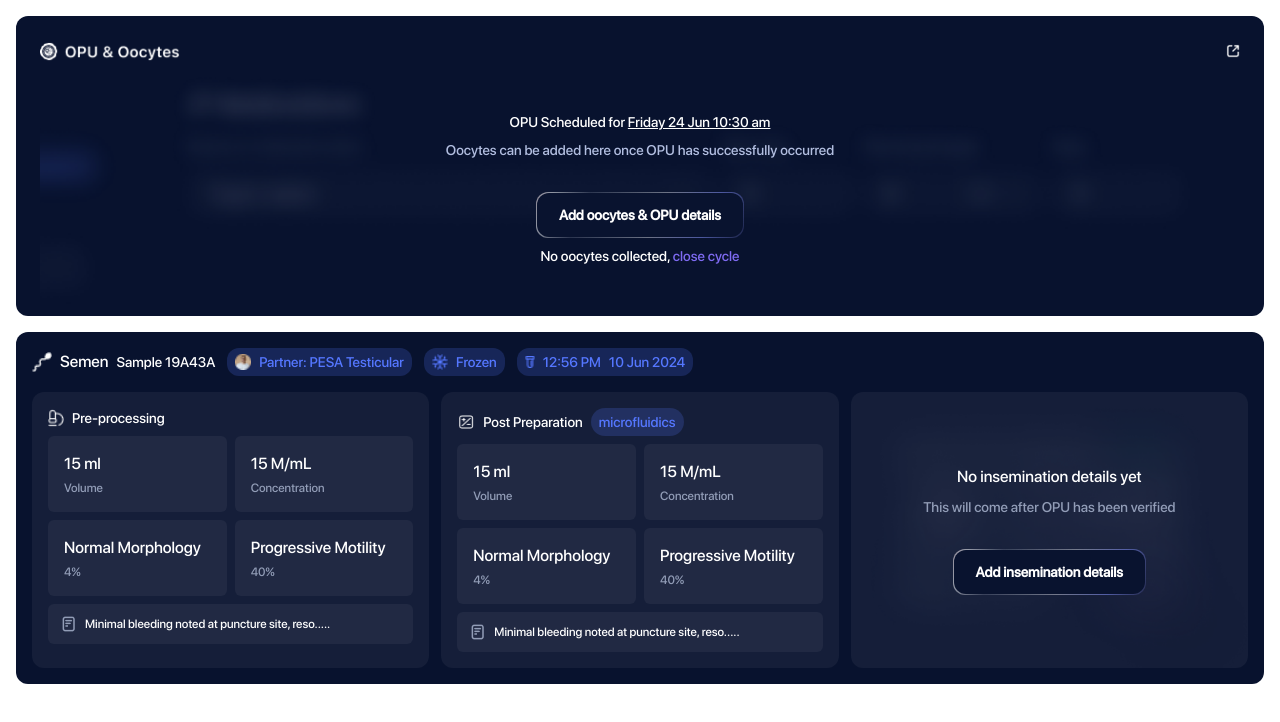
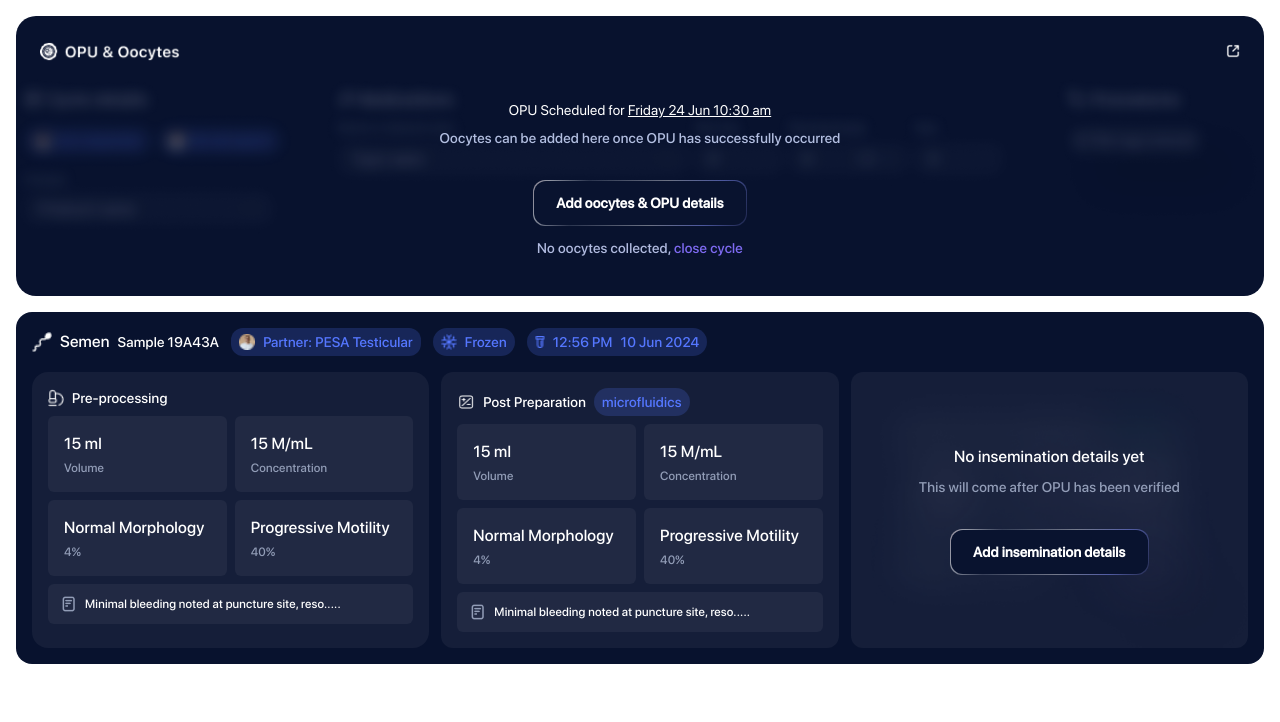
Before and after one commit to Masood-ul-Rehman/assigment, a Next.js app: page / in a window 1280 px wide. Shown: the top 722 px of the page. Built offline with nearby package versions, Linux system fonts and the light colour scheme.

Commit message:
final touches

```diff
--- a/src/app/globals.css
+++ b/src/app/globals.css
@@ -19,6 +19,7 @@ body {
   background: var(--background);
   font-family: "SF Pro Display", Arial, Helvetica, sans-serif;
   font-weight: 500;
+  letter-spacing: 0.21px;
 }
 @font-face {
   font-family: "SF Pro Display";
--- a/src/app/page.tsx
+++ b/src/app/page.tsx
@@ -4,14 +4,15 @@ import CardItems from "@/components/card-items";
 export default function Home() {
   return (
     <div className="p-4 bg-white flex flex-col items-center justify-center gap-4 text-white">
-      <div className="bg-primary w-full h-[300px] p-6 rounded-xl">
+      <div className="bg-primary w-full rounded-[20px]">
+        <div className="bg-bgImg bg-no-repeat  bg-center w-full h-[280px]    p-6">
           <div className=" flex justify-between items-center w-full">
             <Image src="/logo.png" alt="logo" width={140} height={100} />
             <Image src="/open.png" alt="open" width={14} height={14} />
           </div>
-        <div className="bg-bgImg bg-cover bg-center bg-no-repeat w-full h-full flex flex-col items-center justify-center">
-          <div className="flex flex-col gap-2">
-            <h4 className="text-white text-center text-sm">
+          <div className=" bg-cover bg-center bg-no-repeat w-full h-full flex flex-col items-center justify-center relative">
+            <div className="flex flex-col font-normal gap-2">
+              <h4 className="text-white text-center text-sm font-normal">
                 OPU Scheduled for{" "}
                 <span className="underline">Friday 24 Jun 10:30 am</span>
               </h4>
@@ -20,16 +21,17 @@ export default function Home() {
               </p>
             </div>
 
-          <div className="flex flex-col gap-2 mt-8">
+            <div className="flex flex-col gap-3 mt-8">
               <Button text="Add oocytes & OPU details" />
-            <h4 className="text-white text-center text-sm">
+              <h4 className="text-[#B1BBE0] text-center text-sm">
                 No oocytes collected,{" "}
                 <span className="text-[#7F6BF3] font-medium">close cycle</span>
               </h4>
             </div>
           </div>
         </div>
-      <div className="w-full flex flex-col  bg-primary p-4 rounded-xl gap-4">
+      </div>
+      <div className="w-full flex flex-col  bg-primary p-4 rounded-2xl gap-4">
         <div className="flex  gap-3">
           <div className=" flex gap-2 items-center">
             <Image src="/seman.png" alt="semen icon" width={20} height={20} />
@@ -42,18 +44,18 @@ export default function Home() {
               Partner: PESA Testicular
             </h4>
           </div>
-          <div className=" flex gap-2 items-center bg-opacityBlue rounded-xl px-2 py-1">
+          <div className=" flex gap-2 items-center bg-opacityBlue rounded-2xl px-2 py-1">
             <Image src="/snow.png" alt="snow icon" width={16} height={16} />
             <h4 className="text-sm font-medium text-accent">Frozen</h4>
           </div>
-          <div className=" flex gap-2 items-center bg-opacityBlue rounded-xl px-2 py-1">
+          <div className=" flex gap-2 items-center bg-opacityBlue rounded-2xl px-2 py-1">
             <Image src="/tube.png" alt="tube icon" width={10} height={10} />
             <h4 className="text-sm font-medium text-accent">12:56 PM</h4>
             <h4 className="text-sm font-medium text-accent">10 Jun 2024</h4>
           </div>
         </div>
         <div className="w-full grid grid-cols-3 gap-3">
-          <div className="bg-opacityWhite p-4 rounded-xl gap-2 flex flex-col">
+          <div className="bg-opacityWhite p-4 rounded-2xl gap-2 flex flex-col">
             <div className="flex gap-2 items-center">
               <Image src="/research.png" alt="" width={16} height={16} />
               <h4 className="text-sm font-medium">Pre-processing</h4>
```
Lines whose indentation alone changed are shown as unchanged.
